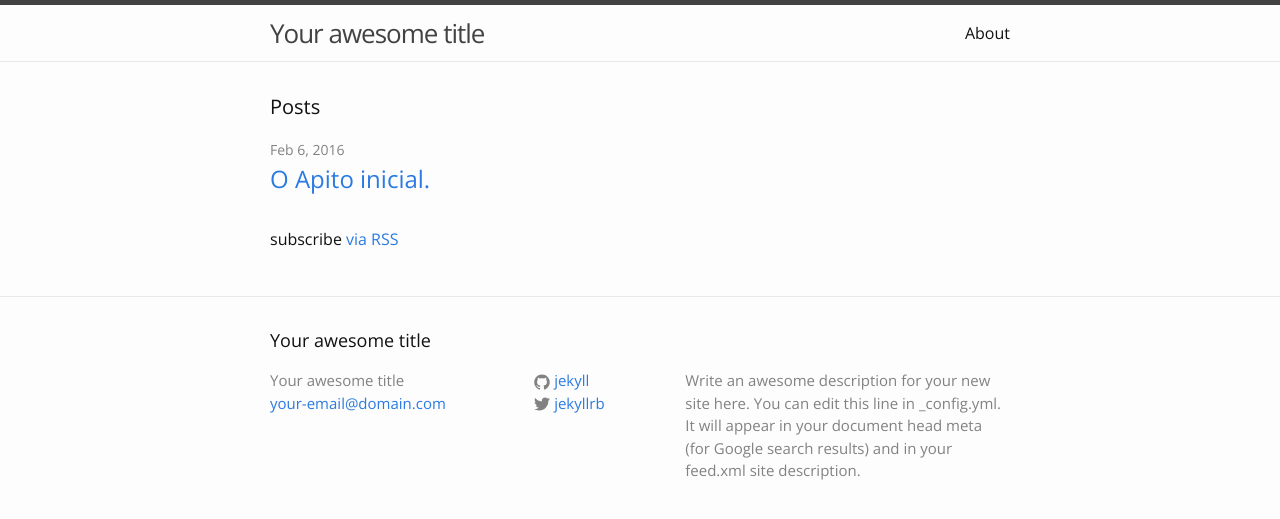
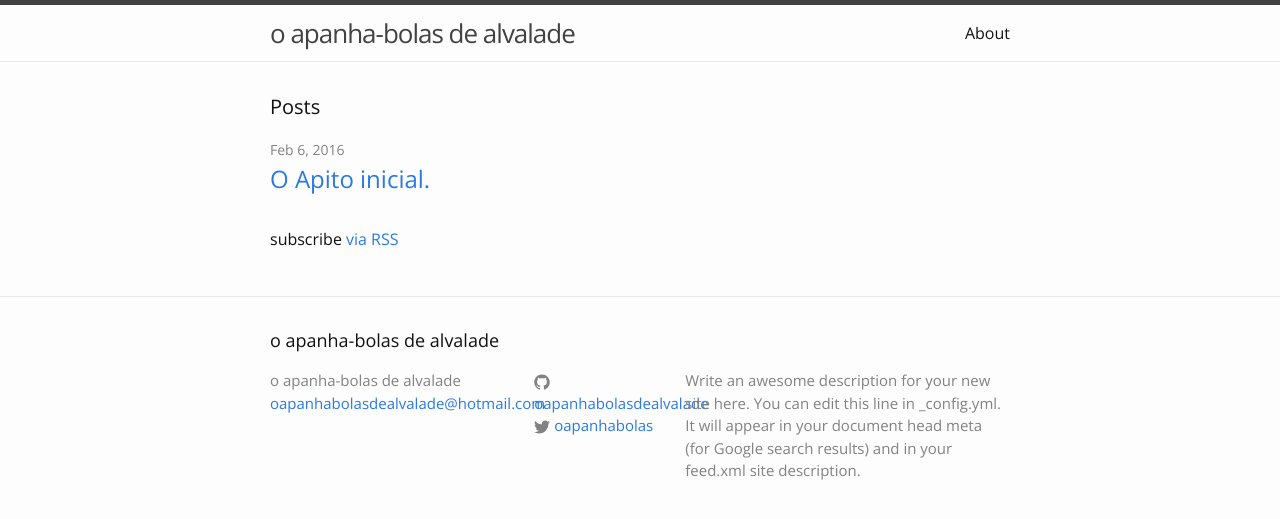
Before and after one commit to oapanhabolasdealvalade/oapanhabolasdealvalade.github.io, a Jekyll site: the page built from index.html, in a window 1280 px wide. Shown: the top 519 px of the page. Built offline with Jekyll 4.4.1, drawn with Linux system fonts in a browser that asks for light colours.

Commit message:
Add files via upload

```diff
--- a/_config.yml
+++ b/_config.yml
@@ -6,16 +6,16 @@
 # 'jekyll serve'. If you change this file, please restart the server process.
 
 # Site settings
-title: Your awesome title
-email: your-email@domain.com
+title: o apanha-bolas de alvalade
+email: oapanhabolasdealvalade@hotmail.com
 description: > # this means to ignore newlines until "baseurl:"
   Write an awesome description for your new site here. You can edit this
   line in _config.yml. It will appear in your document head meta (for
   Google search results) and in your feed.xml site description.
 baseurl: "" # the subpath of your site, e.g. /blog
-url: "http://yourdomain.com" # the base hostname & protocol for your site
-twitter_username: jekyllrb
-github_username:  jekyll
+url: "http://oapanhabolasdealvalade.github.io" # the base hostname & protocol for your site
+twitter_username: oapanhabolas
+github_username:  oapanhabolasdealvalade
 
 # Build settings
 markdown: kramdown
```
